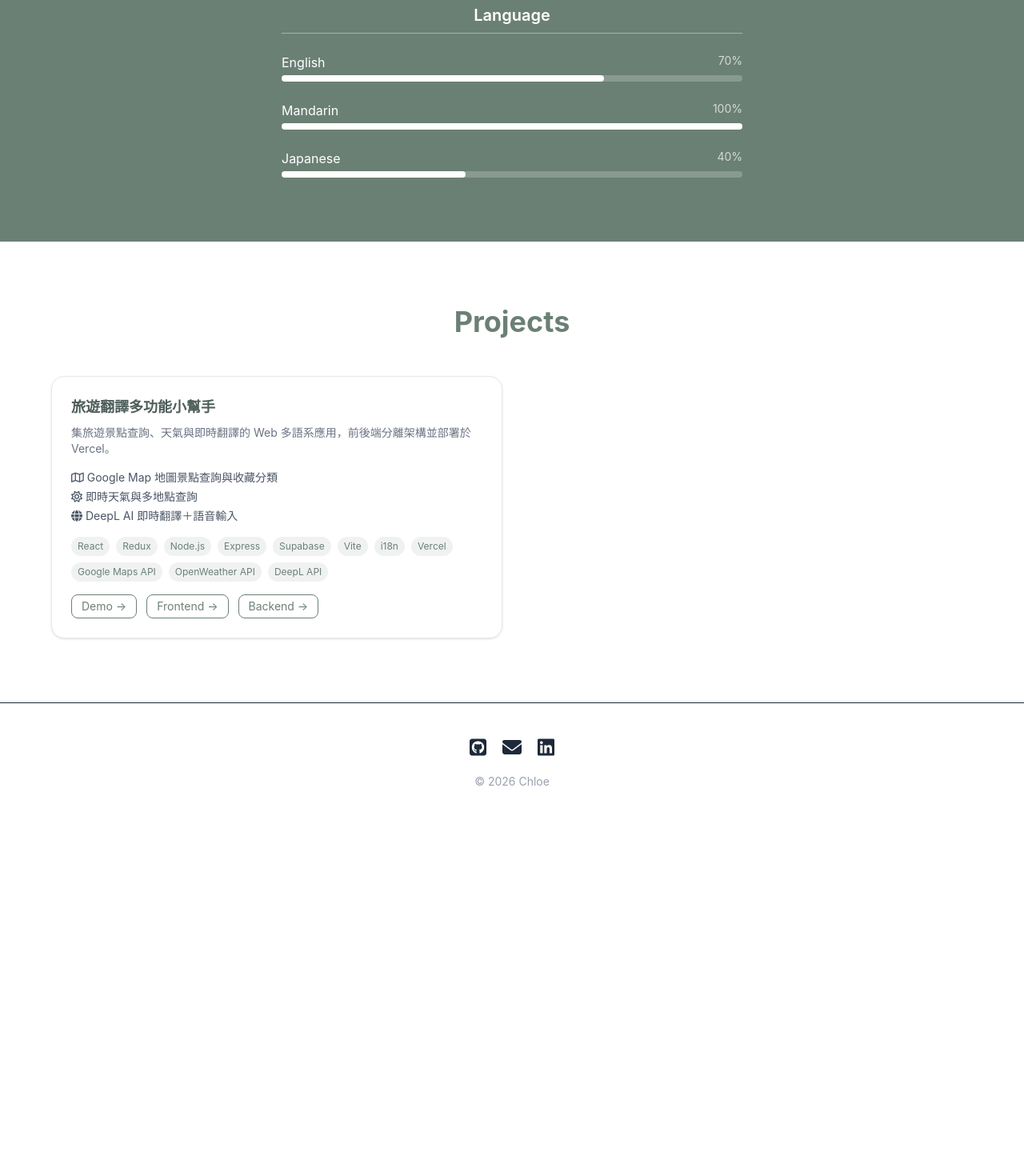
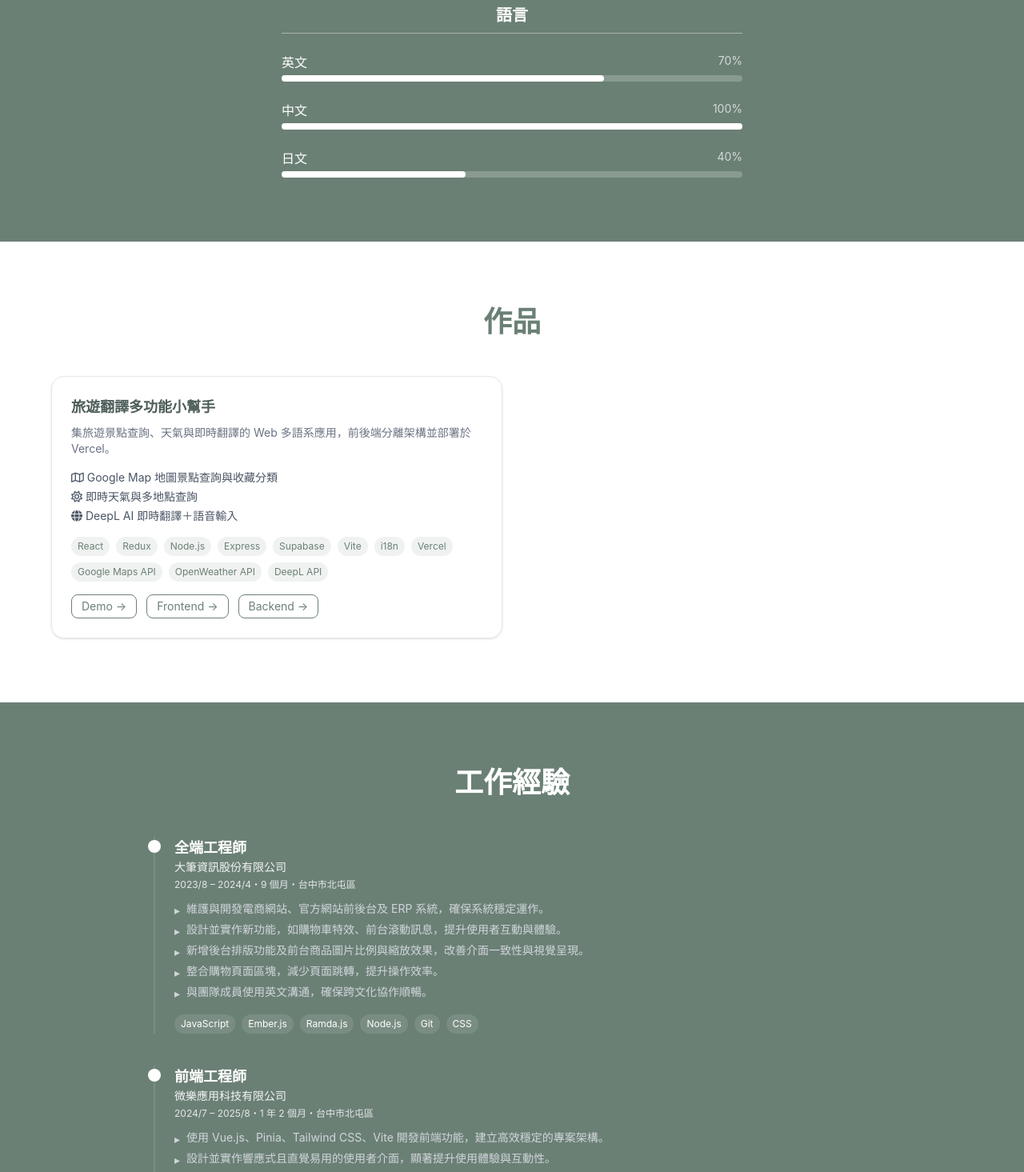
Before and after one commit to Chloe905/My-Resume, a Vue app: page / in a window 1280 px wide. Shown: the part 1180-2645 px from the top of the page at 80% size. Before the commit the page ends 2207 px from the top, so only its background shows below. Built offline with nearby package versions, Linux system fonts and the light colour scheme.

Commit message:
update experience

```diff
--- a/src/App.vue
+++ b/src/App.vue
@@ -3,6 +3,7 @@ import Navbar from './components/Navbar.vue';
 import Hero from './components/Hero.vue';
 import Skill from './components/Skill.vue';
 import Projects from './components/Projects.vue';
+import Experience from './components/Experience.vue';
 import Footer from './components/Footer.vue';
 </script>
 
@@ -12,6 +13,7 @@ import Footer from './components/Footer.vue';
     <Hero />
     <Skill />
     <Projects />
+    <Experience />
     <Footer />
   </div>
 </template>
--- /dev/null
+++ b/src/components/Experience.vue
@@ -0,0 +1,45 @@
+<script setup>
+import { computed } from 'vue';
+import { useI18n } from 'vue-i18n';
+
+const { t, tm } = useI18n();
+
+const jobs = computed(() => tm('experience.jobs'));
+</script>
+
+<template>
+  <section id="experience" class="py-20 px-6 bg-primary">
+    <div class="max-w-4xl mx-auto">
+      <h2 class="text-3xl md:text-4xl font-bold mb-12 text-center text-white">{{ t('experience.title') }}</h2>
+
+      <div class="space-y-10">
+        <div v-for="(job, index) in jobs" :key="index" class="relative pl-6 border-l-2 border-white/10">
+          <!-- 時間軸圓點 -->
+          <div class="absolute -left-[9px] top-1 w-4 h-4 rounded-full bg-white"></div>
+
+          <!-- Header -->
+          <div class="mb-3">
+            <h3 class="text-white text-lg font-bold">{{ job.role }}</h3>
+            <p class="text-gray-100 text-sm">{{ job.company }}</p>
+            <p class="text-gray-200 text-xs mt-1">{{ job.period }}・{{ job.duration }}・{{ job.location }}</p>
+          </div>
+
+          <!-- Points -->
+          <ul class="space-y-1 mb-4">
+            <li v-for="(point, i) in job.points" :key="i" class="text-sm text-gray-300 flex gap-2">
+              <span class="text-gray-300 mt-0.5">▸</span>
+              <span>{{ point }}</span>
+            </li>
+          </ul>
+
+          <!-- Tags -->
+          <div class="flex flex-wrap gap-2">
+            <span v-for="tag in job.tags" :key="tag" class="text-xs px-2 py-1 bg-white/10 text-white rounded-full">
+              {{ tag }}
+            </span>
+          </div>
+        </div>
+      </div>
+    </div>
+  </section>
+</template>
--- a/src/components/Projects.vue
+++ b/src/components/Projects.vue
@@ -26,7 +26,7 @@ const projects = computed(() => [
 <template>
   <section id="projects" class="py-20 px-6">
     <div class="max-w-6xl mx-auto">
-      <h2 class="text-3xl md:text-4xl font-bold mb-12 text-center text-primary">Projects</h2>
+      <h2 class="text-3xl md:text-4xl font-bold mb-12 text-center text-primary">{{ t('projects.title') }}</h2>
 
       <div class="grid md:grid-cols-2 gap-6">
         <div v-for="project in projects" :key="project.title" class="text-primary-dark rounded-2xl border border-gray-200 p-6 shadow-sm hover:shadow-md transition">
--- a/src/components/Skill.vue
+++ b/src/components/Skill.vue
@@ -1,27 +1,32 @@
 <script setup>
+import { computed } from 'vue';
+import { useI18n } from 'vue-i18n';
+
+const { t } = useI18n();
+
 const skills = ['Vue.js', 'Vite', 'Node.js', 'JavaScript', 'Pinia', 'Express'];
 
 const familiar = ['TypeScript', 'React', 'Tailwind CSS', 'Bootstrap', 'MongoDB', 'MySQL'];
 
 const others = ['Git', 'GitHub', 'n8n', 'Vercel', 'RESTful API', 'VS Code'];
 
-const languages = [
-  { name: 'English', level: 70 },
-  { name: 'Mandarin', level: 100 },
-  { name: 'Japanese', level: 40 }
-];
+const languages = computed(() => [
+  { name: t('skill.en'), level: 70 },
+  { name: t('skill.zh'), level: 100 },
+  { name: t('skill.ja'), level: 40 }
+]);
 </script>
 
 <template>
   <section class="py-20 px-6 bg-primary text-white">
     <div class="max-w-6xl mx-auto">
       <!-- Title -->
-      <h2 class="text-3xl md:text-4xl font-bold mb-12 text-center">Skills</h2>
+      <h2 class="text-3xl md:text-4xl font-bold mb-12 text-center">{{ t('skill.title') }}</h2>
 
       <div class="grid md:grid-cols-3 gap-10">
         <!-- Core Skills -->
         <div>
-          <h3 class="text-xl font-semibold mb-4 border-b border-white/40 pb-2">Core</h3>
+          <h3 class="text-xl font-semibold mb-4 border-b border-white/40 pb-2">{{ t('skill.core') }}</h3>
 
           <div class="flex flex-wrap gap-3 mt-6">
             <span v-for="item in skills" :key="item" class="px-4 py-2 bg-white/10 rounded-full backdrop-blur-md hover:bg-white/20 transition">
@@ -32,7 +37,7 @@ const languages = [
 
         <!-- Familiar -->
         <div>
-          <h3 class="text-xl font-semibold mb-4 border-b border-white/40 pb-2">Familiar</h3>
+          <h3 class="text-xl font-semibold mb-4 border-b border-white/40 pb-2">{{ t('skill.familiar') }}</h3>
 
           <div class="flex flex-wrap gap-3 mt-6">
             <span v-for="item in familiar" :key="item" class="px-4 py-2 bg-white/10 rounded-full backdrop-blur-md hover:bg-white/20 transition">
@@ -43,7 +48,7 @@ const languages = [
 
         <!-- Others -->
         <div>
-          <h3 class="text-xl font-semibold mb-4 border-b border-white/40 pb-2">Others</h3>
+          <h3 class="text-xl font-semibold mb-4 border-b border-white/40 pb-2">{{ t('skill.others') }}</h3>
 
           <div class="flex flex-wrap gap-3 mt-6">
             <span v-for="item in others" :key="item" class="px-4 py-2 bg-white/10 rounded-full backdrop-blur-md hover:bg-white/20 transition">
@@ -55,7 +60,7 @@ const languages = [
 
       <!-- Language -->
       <div class="mt-16 max-w-xl mx-auto">
-        <h3 class="text-xl font-semibold mb-6 border-b border-white/40 pb-2 text-center">Language</h3>
+        <h3 class="text-xl font-semibold mb-6 border-b border-white/40 pb-2 text-center">{{ t('skill.language') }}</h3>
 
         <div class="space-y-6 mt-6">
           <div v-for="lang in languages" :key="lang.name">
--- a/src/i18n.js
+++ b/src/i18n.js
@@ -17,6 +17,7 @@ const messages = {
       text: '© 2026 Chloe'
     },
     projects: {
+      title: 'Projects',
       travel: {
         title: 'Travel Translation Assistant',
         desc: 'A multilingual web app for travel spot search, weather info, and real-time translation, built with a decoupled frontend-backend architecture and deployed on Vercel.',
@@ -24,6 +25,51 @@ const messages = {
         feature2: 'Real-time weather info with multi-location support',
         feature3: 'DeepL AI-powered real-time translation + voice input'
       }
+    },
+    experience: {
+      title: 'Experience',
+      jobs: [
+        {
+          role: 'Full-Stack Engineer',
+          company: 'Bigordr Co., Ltd.',
+          period: '2023/8 – 2024/4',
+          duration: '9 months',
+          location: 'Beitun District, Taichung',
+          points: [
+            'Maintained and developed e-commerce websites, official front/back-end systems, and ERP systems to ensure stable operation.',
+            'Designed and implemented new features such as shopping cart animations and marquee messages to enhance user interaction.',
+            'Added back-end layout features and front-end product image scaling effects to improve UI consistency.',
+            'Integrated shopping page sections to reduce page transitions and improve operational efficiency.',
+            'Communicated with team members in English to ensure smooth cross-cultural collaboration.'
+          ],
+          tags: ['JavaScript', 'Ember.js', 'Ramda.js', 'Node.js', 'Git', 'CSS']
+        },
+        {
+          role: 'Frontend Engineer',
+          company: 'S JOY APPLIED TECHNOLOGY CO., LTD.',
+          period: '2024/7 – 2025/8',
+          duration: '1 year 2 months',
+          location: 'Beitun District, Taichung',
+          points: [
+            'Developed frontend features using Vue.js, Pinia, Tailwind CSS, and Vite to build efficient and stable project architecture.',
+            'Designed and implemented responsive, intuitive user interfaces that significantly improved UX and interactivity.',
+            'Refactored legacy systems into Vue.js architecture with component-based design to reduce code duplication.',
+            'Built backend testing tools (e.g. WebSocket) independently, improving debugging efficiency by over 40%.',
+            'Automated repetitive workflows using n8n to replace daily manual checks and reduce human error.'
+          ],
+          tags: ['Vue.js', 'Pinia', 'Tailwind CSS', 'Vite', 'JavaScript', 'CSS']
+        }
+      ]
+    },
+    skill: {
+      title: 'Skills',
+      core: 'Core',
+      familiar: 'Familiar',
+      others: 'Others',
+      language: 'Language',
+      en: 'English',
+      zh: 'Chinese',
+      ja: 'Japanese'
     }
   },
   zh: {
@@ -42,6 +88,7 @@ const messages = {
       text: '© 2026 Chloe'
     },
     projects: {
+      title: '作品',
       travel: {
         title: '旅遊翻譯多功能小幫手',
         desc: '集旅遊景點查詢、天氣與即時翻譯的 Web 多語系應用，前後端分離架構並部署於 Vercel。',
@@ -49,6 +96,51 @@ const messages = {
         feature2: '即時天氣與多地點查詢',
         feature3: 'DeepL AI 即時翻譯＋語音輸入'
       }
+    },
+    experience: {
+      title: '工作經驗',
+      jobs: [
+        {
+          role: '全端工程師',
+          company: '大筆資訊股份有限公司',
+          period: '2023/8 – 2024/4',
+          duration: '9 個月',
+          location: '台中市北屯區',
+          points: [
+            '維護與開發電商網站、官方網站前後台及 ERP 系統，確保系統穩定運作。',
+            '設計並實作新功能，如購物車特效、前台滾動訊息，提升使用者互動與體驗。',
+            '新增後台排版功能及前台商品圖片比例與縮放效果，改善介面一致性與視覺呈現。',
+            '整合購物頁面區塊，減少頁面跳轉，提升操作效率。',
+            '與團隊成員使用英文溝通，確保跨文化協作順暢。'
+          ],
+          tags: ['JavaScript', 'Ember.js', 'Ramda.js', 'Node.js', 'Git', 'CSS']
+        },
+        {
+          role: '前端工程師',
+          company: '微樂應用科技有限公司',
+          period: '2024/7 – 2025/8',
+          duration: '1 年 2 個月',
+          location: '台中市北屯區',
+          points: [
+            '使用 Vue.js、Pinia、Tailwind CSS、Vite 開發前端功能，建立高效穩定的專案架構。',
+            '設計並實作響應式且直覺易用的使用者介面，顯著提升使用體驗與互動性。',
+            '網站舊系統翻新：將舊專案改寫為 Vue.js 架構，透過元件化設計有效減少重複代碼。',
+            '自行開發後端測試工具（如 WebSocket），提升除錯效率 40% 以上並縮短開發時程。',
+            '使用 n8n 等自動化工具取代每日人工檢查，有效提升效率並降低人為錯誤。'
+          ],
+          tags: ['Vue.js', 'Pinia', 'Tailwind CSS', 'Vite', 'JavaScript', 'CSS']
+        }
+      ]
+    },
+    skill: {
+      title: '技能',
+      core: '核心',
+      familiar: '熟悉',
+      others: '其他',
+      language: '語言',
+      en: '英文',
+      zh: '中文',
+      ja: '日文'
     }
   },
   ja: {
@@ -67,6 +159,7 @@ const messages = {
       text: '© 2026 Chloe'
     },
     projects: {
+      title: 'プロジェクト',
       travel: {
         title: '旅行翻訳アシスタント',
         desc: '旅行スポット検索、天気情報、リアルタイム翻訳の多言語Webアプリで、フロントエンドとバックエンドが分離されたアーキテクチャで構築され、Vercelにデプロイされています。',
@@ -74,6 +167,51 @@ const messages = {
         feature2: '複数の場所をサポートするリアルタイムの天気情報',
         feature3: 'DeepL AIによるリアルタイム翻訳＋音声入力'
       }
+    },
+    experience: {
+      title: '職務経歴',
+      jobs: [
+        {
+          role: 'フルスタックエンジニア',
+          company: 'Bigordr Co., Ltd.',
+          period: '2023/8 – 2024/4',
+          duration: '9ヶ月',
+          location: '台中市北屯区',
+          points: [
+            'ECサイト・公式サイトの前後台およびERPシステムの保守・開発を行い、安定稼働を確保。',
+            'ショッピングカートアニメーションやマーキーメッセージなどの新機能を設計・実装し、ユーザー体験を向上。',
+            'バックエンドのレイアウト機能および商品画像のスケーリング効果を追加し、UI の一貫性を改善。',
+            'ショッピングページのセクションを統合し、ページ遷移を削減して操作効率を向上。',
+            'チームメンバーと英語でコミュニケーションを取り、円滑なクロスカルチャー協業を実現。'
+          ],
+          tags: ['JavaScript', 'Ember.js', 'Ramda.js', 'Node.js', 'Git', 'CSS']
+        },
+        {
+          role: 'フロントエンドエンジニア',
+          company: 'S JOY APPLIED TECHNOLOGY CO., LTD.',
+          period: '2024/7 – 2025/8',
+          duration: '1年2ヶ月',
+          location: '台中市北屯区',
+          points: [
+            'Vue.js・Pinia・Tailwind CSS・Vite を使用してフロントエンド機能を開発し、効率的で安定したプロジェクト基盤を構築。',
+            'レスポンシブで直感的なUIを設計・実装し、ユーザー体験とインタラクティブ性を大幅に向上。',
+            'レガシーシステムを Vue.js アーキテクチャにリファクタリングし、コンポーネント設計で重複コードを削減。',
+            'WebSocket などのバックエンドテストツールを独自開発し、デバッグ効率を40%以上向上。',
+            'n8n などの自動化ツールを活用して毎日の手動作業を自動化し、人的ミスを低減。'
+          ],
+          tags: ['Vue.js', 'Pinia', 'Tailwind CSS', 'Vite', 'JavaScript', 'CSS']
+        }
+      ]
+    },
+    skill: {
+      title: 'スキル',
+      core: 'コア',
+      familiar: '慣れ親しんでいる',
+      others: 'その他',
+      language: '言語',
+      en: '英語',
+      zh: '中国語',
+      ja: '日本語'
     }
   }
 };
```
